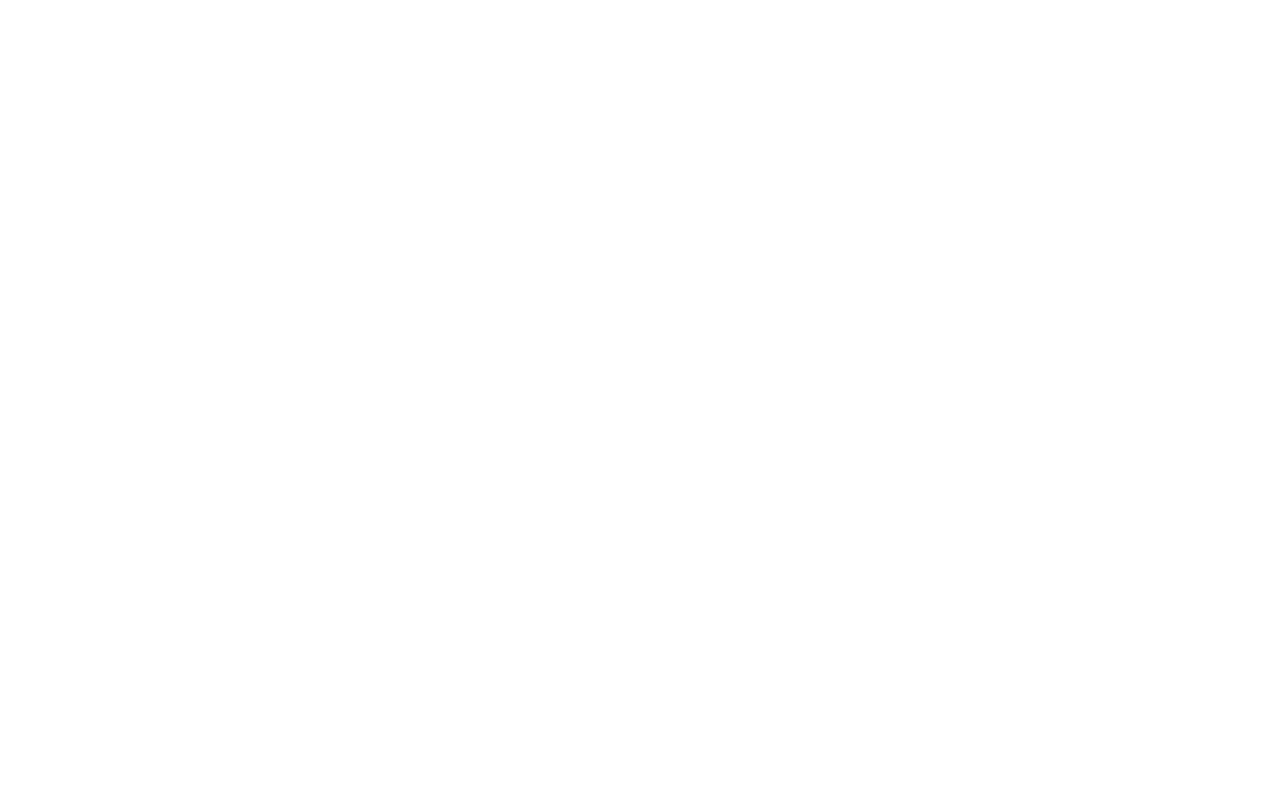
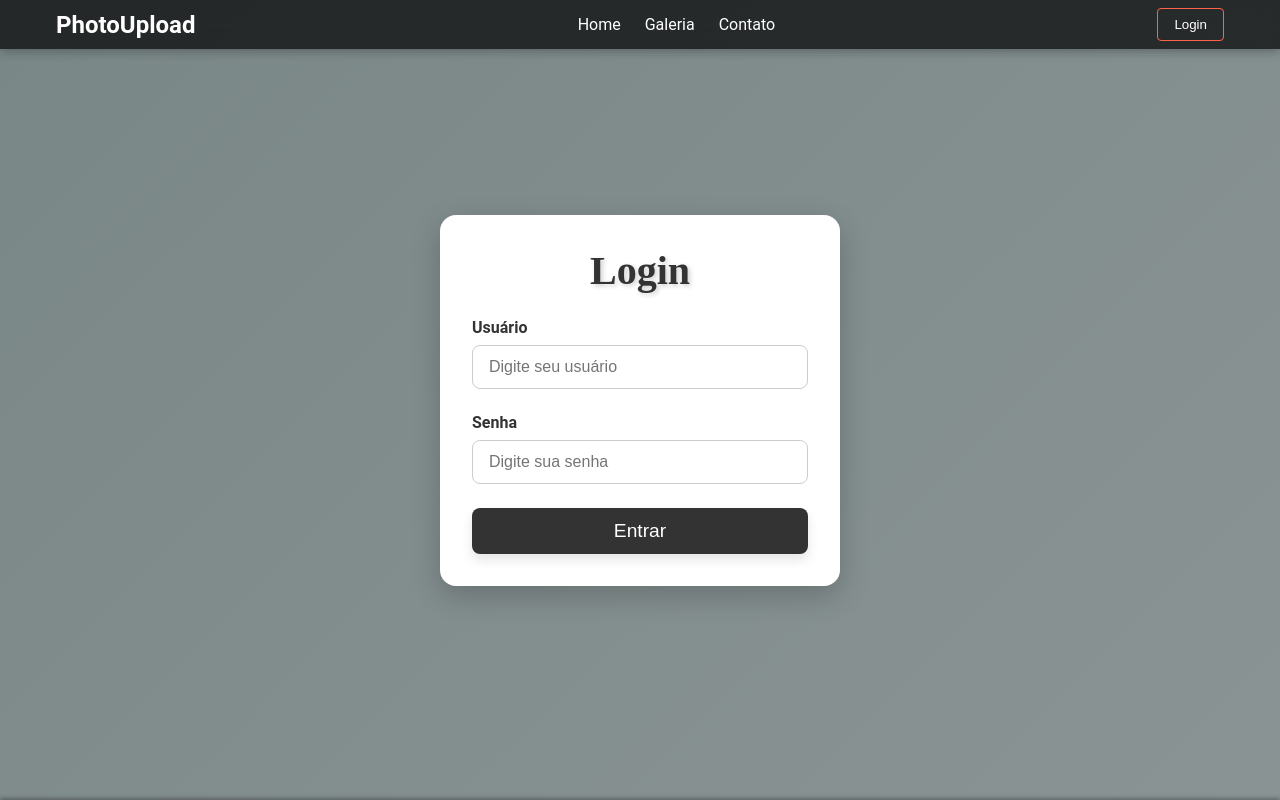
Before and after one commit to PedroMarquesN/five-app, a Vue app in the folder five-app/: page /login in a window 1280 px wide. Before the commit this address had no page. Shown: the top 800 px of the page. Built offline with nearby package versions, Linux system fonts and the light colour scheme.

Commit message:
Feat: add Login page and update HeaderComponent for routing; enhance user experience with login functionality

```diff
--- a/five-app/src/components/Header/HeaderComponent.vue
+++ b/five-app/src/components/Header/HeaderComponent.vue
@@ -1,4 +1,5 @@
 <script setup>
+import { RouterLink } from 'vue-router';
 import { useTheme } from '../../composables/useTheme';
 
 const { toggleDarkMode } = useTheme();
@@ -7,9 +8,9 @@
 <template>
   <header class="navbar">
     <div class="navbar-content">
-      <!-- Logo -->
+
       <div class="navbar-brand">
-        <a href="#" class="logo">PhotoUpload</a>
+        <a href="/" class="logo">PhotoUpload</a>
       </div>
 
       <nav class="navbar-links">
@@ -21,8 +22,9 @@
       </nav>
 
       <div class="navbar-actions">
-        <button class="dark-mode-toggle" @click="toggleDarkMode">Modo Escuro</button>
-        <button class="login-button">Login</button>
+        <RouterLink to="/login">
+          <button class="login-button">Login</button>
+        </RouterLink>
       </div>
     </div>
   </header>
--- /dev/null
+++ b/five-app/src/pages/Login.vue
@@ -0,0 +1,175 @@
+<script setup>
+import { ref } from 'vue';
+
+
+const username = ref('');
+const password = ref('');
+
+
+const handleSubmit = () => {
+  console.log('Usuário:', username.value);
+  console.log('Senha:', password.value);
+};
+</script>
+
+<template>
+    <div class="login-container">
+      <div class="login-card">
+
+        <div class="login-title">Login</div>
+
+
+        <form @submit.prevent="handleSubmit">
+          <div class="input-group">
+
+            <label for="username" class="input-label">Usuário</label>
+            <input
+              type="text"
+              id="username"
+              v-model="username"
+              placeholder="Digite seu usuário"
+              required
+              class="input-field"
+            />
+          </div>
+
+          <div class="input-group">
+
+            <label for="password" class="input-label">Senha</label>
+            <input
+              type="password"
+              id="password"
+              v-model="password"
+              placeholder="Digite sua senha"
+              required
+              class="input-field"
+            />
+          </div>
+
+
+          <div class="text-center">
+            <button type="submit" class="login-button">Entrar</button>
+          </div>
+        </form>
+      </div>
+    </div>
+  </template>
+
+
+
+  <style scoped>
+
+  .login-container {
+    display: flex;
+    justify-content: center;
+    align-items: center;
+    min-height: 100vh;
+    background: linear-gradient(135deg, #6e7e7e, #b0b0b0);
+    background-size: 400% 400%;
+    animation: gradientAnimation 6s ease infinite;
+  }
+
+
+  @keyframes gradientAnimation {
+    0% {
+      background-position: 0% 50%;
+    }
+    50% {
+      background-position: 100% 50%;
+    }
+    100% {
+      background-position: 0% 50%;
+    }
+  }
+
+
+  .login-card {
+    background-color: #fff;
+    border-radius: 16px;
+    padding: 2rem;
+    width: 100%;
+    max-width: 400px;
+    box-shadow: 0 10px 30px rgba(0, 0, 0, 0.2);
+    animation: fadeIn 1s ease-out;
+  }
+
+
+  @keyframes fadeIn {
+    0% {
+      opacity: 0;
+      transform: translateY(-80px);
+    }
+    100% {
+      opacity: 1;
+      transform: translateY(0);
+    }
+  }
+
+
+  .login-title {
+    font-family: 'Times New Roman', serif;
+    font-size: 2.5rem;
+    font-weight: bold;
+    color: #333;
+    text-align: center;
+    margin-bottom: 1.5rem;
+    text-shadow: 2px 2px 5px rgba(0, 0, 0, 0.2);
+  }
+
+
+  .input-group {
+    margin-bottom: 1.5rem;
+  }
+
+
+  .input-field {
+    width: 100%;
+    padding: 12px 16px;
+    margin-top: 8px;
+    border: 1px solid #ccc;
+    border-radius: 8px;
+    font-size: 1rem;
+    box-sizing: border-box;
+  }
+
+  .input-field:focus {
+    outline: none;
+    border-color: #333;
+    box-shadow: 0 0 5px rgba(0, 0, 0, 0.2);
+  }
+
+
+  .input-label {
+    font-size: 1rem;
+    color: #333;
+    font-weight: bold;
+  }
+
+
+  .login-button {
+    width: 100%;
+    padding: 12px 16px;
+    font-size: 1.2rem;
+    background-color: #333;
+    border: none;
+    color: #fff;
+    border-radius: 8px;
+    cursor: pointer;
+    box-shadow: 0 6px 12px rgba(0, 0, 0, 0.1);
+  }
+
+  .login-button:hover {
+    background-color: #444;
+    box-shadow: 0 8px 16px rgba(0, 0, 0, 0.2);
+  }
+
+  .login-button:focus {
+    outline: none;
+    box-shadow: 0 0 8px rgba(0, 0, 0, 0.3);
+  }
+
+
+  .text-center {
+    text-align: center;
+  }
+  </style>
--- a/five-app/src/router/router.ts
+++ b/five-app/src/router/router.ts
@@ -9,6 +9,11 @@
     component: () => import('../layouts/MainLayout.vue'),
     children: [
       { path: '', component: () => import('../pages/IndexPage.vue') },
+      {
+        path: '/login',
+        component: () => import('../pages/Login.vue'),
+        name: 'login'
+      },
     ]
   },
 
```
